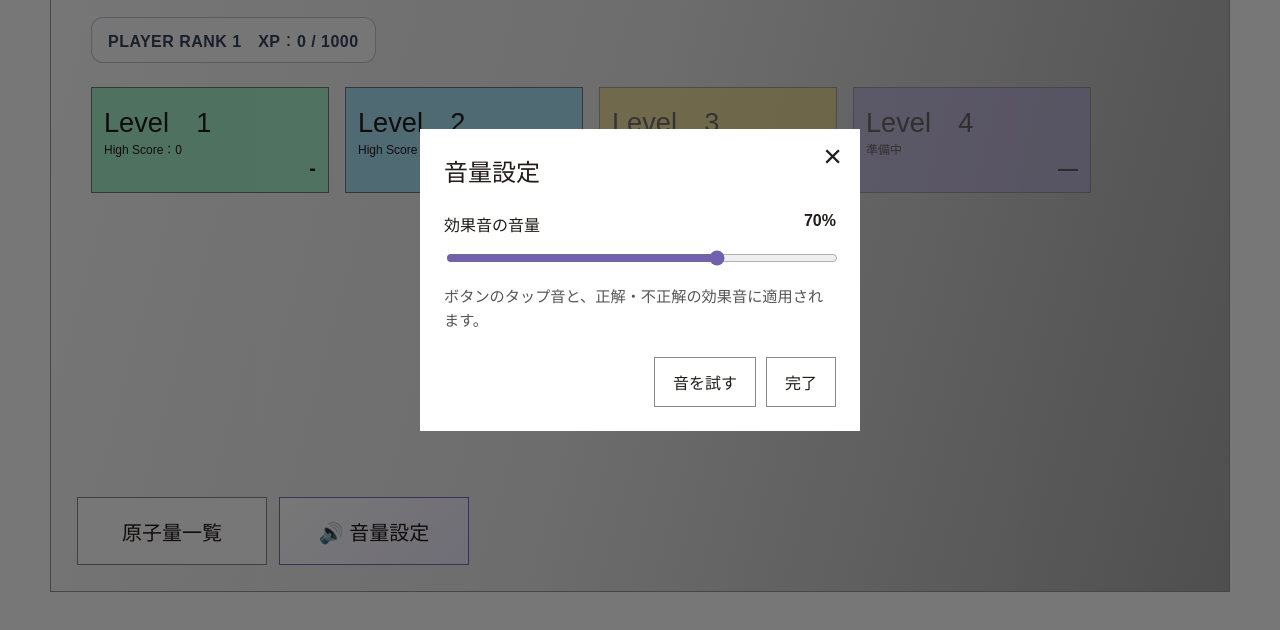
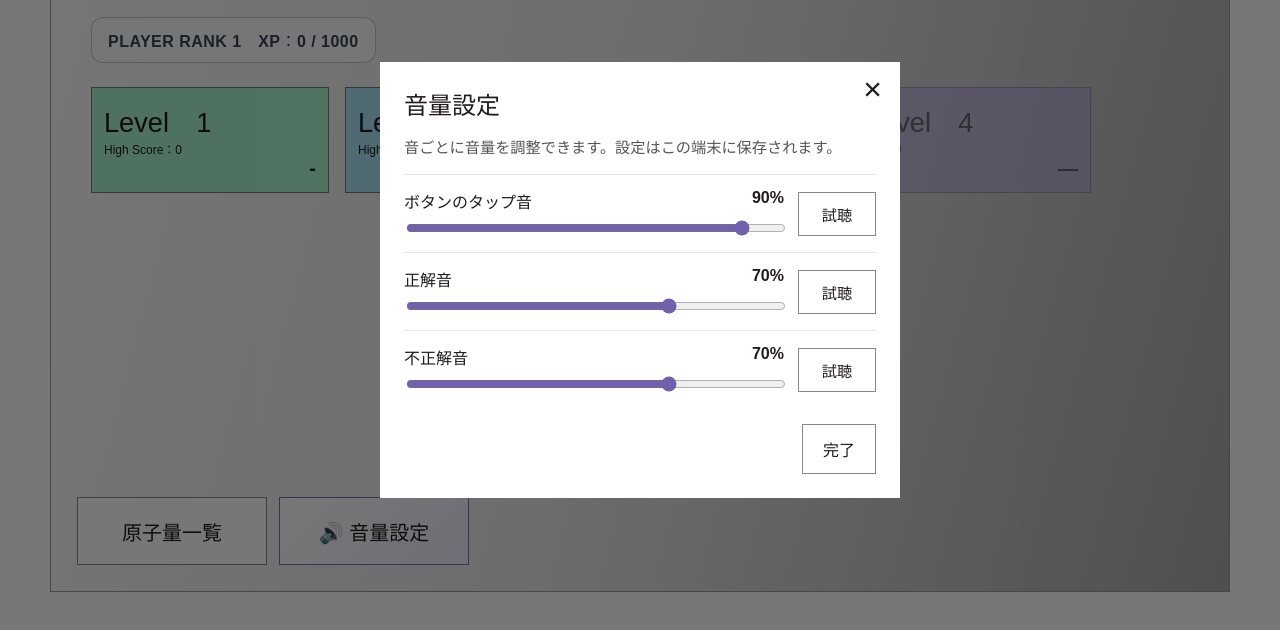
Before and after one commit to kefeng62/sikiryokeisan, a plain HTML site: page index.html in a window 1280 px wide. Both pictures are taken after a click on the button "🔊 音量設定". Shown: the part 120-750 px from the top of the page. Drawn offline with Linux system fonts and the light colour scheme; no server answers.

Commit message:
Increase tap sound and add separate volume controls per sound

```diff
--- a/index.html
+++ b/index.html
@@ -7,7 +7,7 @@
   <title>式量計算</title>
   <link rel="stylesheet" href="style.css">
   <link rel="stylesheet" href="effects.css">
-  <link rel="stylesheet" href="sound-settings.css?v=2">
+  <link rel="stylesheet" href="sound-settings.css?v=3">
 </head>
 <body>
   <main class="app-shell">
@@ -26,14 +26,8 @@
       <div class="correct-flash" aria-hidden="true"></div>
       <div class="miss-flash" aria-hidden="true"></div>
       <header class="game-header">
-        <div>
-          <div class="level-heading" id="game-level">Level 1</div>
-          <div class="question-number" id="question-number">問 1</div>
-        </div>
-        <div class="score-and-time">
-          <div>SCORE：<span id="current-score">0</span></div>
-          <time id="question-timer">0:00.00</time>
-        </div>
+        <div><div class="level-heading" id="game-level">Level 1</div><div class="question-number" id="question-number">問 1</div></div>
+        <div class="score-and-time"><div>SCORE：<span id="current-score">0</span></div><time id="question-timer">0:00.00</time></div>
       </header>
       <div class="question-area">
         <div class="compound" id="compound">H<sub>2</sub>O</div>
@@ -50,10 +44,7 @@
           <button class="zero" data-key="0">0</button><button class="decimal" data-key="dot">.</button>
           <button class="go-button" id="submit-answer" disabled>GO</button>
         </div>
-        <div class="pass-wrap">
-          <button id="pass-button" class="secondary pass-button hidden">パス</button>
-          <div id="pass-remaining" class="pass-remaining">後3回</div>
-        </div>
+        <div class="pass-wrap"><button id="pass-button" class="secondary pass-button hidden">パス</button><div id="pass-remaining" class="pass-remaining">後3回</div></div>
         <aside class="atomic-panel"><h2>原子量</h2><div id="atomic-list" class="atomic-list"></div></aside>
       </div>
     </section>
@@ -62,16 +53,13 @@
       <header class="result-header"><span id="result-level">Level 1</span><span>RESULT</span></header>
       <div class="result-content">
         <div class="result-stats">
-          <div><span>SCORE</span><strong id="result-score">0</strong></div>
-          <div><span>TIME</span><strong id="result-time">0:00.00</strong></div>
-          <div><span>MISS</span><strong id="result-miss">0</strong></div>
-          <div><span>正解数</span><strong id="result-correct">0 / 0</strong></div>
+          <div><span>SCORE</span><strong id="result-score">0</strong></div><div><span>TIME</span><strong id="result-time">0:00.00</strong></div>
+          <div><span>MISS</span><strong id="result-miss">0</strong></div><div><span>正解数</span><strong id="result-correct">0 / 0</strong></div>
           <div><span>パス回数</span><strong id="result-pass">0</strong></div>
         </div>
         <div class="rank" id="result-rank">S</div>
       </div>
-      <p class="rank-detail" id="rank-detail"></p>
-      <div class="player-progress" id="player-xp">PLAYER RANK 1　XP：0 / 1000</div>
+      <p class="rank-detail" id="rank-detail"></p><div class="player-progress" id="player-xp">PLAYER RANK 1　XP：0 / 1000</div>
       <div class="player-rankup hidden" id="player-rankup" aria-live="polite"></div>
       <div class="rank-border" id="rank-border">S：70%以上　A：55%以上　B：45%以上　C：30%以上　D：15%以上　E：それ以下</div>
       <button id="back-home-button" class="secondary result-back">もどる</button>
@@ -81,27 +69,33 @@
       <div class="modal-card sound-settings-card">
         <button id="close-sound-settings" class="modal-close" aria-label="閉じる">×</button>
         <h2 id="sound-settings-title">音量設定</h2>
-        <label class="volume-label" for="sound-volume">効果音の音量 <output id="sound-volume-value" for="sound-volume">70%</output></label>
-        <input id="sound-volume" type="range" min="0" max="100" value="70" aria-describedby="sound-volume-help">
-        <p id="sound-volume-help" class="volume-help">ボタンのタップ音と、正解・不正解の効果音に適用されます。</p>
-        <div class="sound-settings-actions">
-          <button id="sound-test-button" class="secondary" data-no-tap>音を試す</button>
-          <button id="sound-settings-done" class="secondary" data-no-tap>完了</button>
+        <p class="volume-help">音ごとに音量を調整できます。設定はこの端末に保存されます。</p>
+        <div class="sound-volume-row">
+          <label class="volume-label" for="sound-volume-tap">ボタンのタップ音 <output id="sound-volume-tap-value" for="sound-volume-tap">90%</output></label>
+          <input id="sound-volume-tap" type="range" min="0" max="100" value="90">
+          <button id="sound-test-tap" class="secondary sound-test-button" data-no-tap>試聴</button>
         </div>
+        <div class="sound-volume-row">
+          <label class="volume-label" for="sound-volume-correct">正解音 <output id="sound-volume-correct-value" for="sound-volume-correct">70%</output></label>
+          <input id="sound-volume-correct" type="range" min="0" max="100" value="70">
+          <button id="sound-test-correct" class="secondary sound-test-button" data-no-tap>試聴</button>
+        </div>
+        <div class="sound-volume-row">
+          <label class="volume-label" for="sound-volume-wrong">不正解音 <output id="sound-volume-wrong-value" for="sound-volume-wrong">70%</output></label>
+          <input id="sound-volume-wrong" type="range" min="0" max="100" value="70">
+          <button id="sound-test-wrong" class="secondary sound-test-button" data-no-tap>試聴</button>
+        </div>
+        <div class="sound-settings-actions"><button id="sound-settings-done" class="secondary" data-no-tap>完了</button></div>
       </div>
     </section>
 
     <section id="atomic-modal" class="modal hidden" role="dialog" aria-modal="true" aria-labelledby="modal-title">
-      <div class="modal-card">
-        <button id="close-modal" class="modal-close" aria-label="閉じる">×</button>
-        <h2 id="modal-title">原子量一覧</h2>
-        <div id="all-atomic-list" class="all-atomic-list"></div>
-      </div>
+      <div class="modal-card"><button id="close-modal" class="modal-close" aria-label="閉じる">×</button><h2 id="modal-title">原子量一覧</h2><div id="all-atomic-list" class="all-atomic-list"></div></div>
     </section>
   </main>
   <script src="script.js"></script>
   <script src="particles.js"></script>
-  <script src="sound-effects.js?v=2"></script>
+  <script src="sound-effects.js?v=3"></script>
   <script src="home-progress.js"></script>
   <script src="decimal-key.js"></script>
 </body>
--- a/sound-effects.js
+++ b/sound-effects.js
@@ -1,28 +1,35 @@
-// Sound effects and volume controls. This file is loaded after the page markup.
+// Sound effects and independent per-sound volume controls.
 (() => {
-  const VOLUME_KEY = 'formula-game-sound-volume';
-  const DEFAULT_VOLUME = 0.7;
+  const STORAGE_PREFIX = 'formula-game-volume-';
+  const DEFAULT_VOLUMES = { tap: 0.9, correct: 0.7, wrong: 0.7 };
   const soundUrls = {
     correct: 'https://raw.githubusercontent.com/kefeng62/sikiryokeisan/main/%E6%88%90%E5%8A%9F%E9%9F%B3.wav',
     wrong: 'https://raw.githubusercontent.com/kefeng62/sikiryokeisan/main/%E5%A4%B1%E6%95%97%E9%9F%B3.mp3'
   };
   const buffers = {};
   const audioElements = {};
+  const volumes = { ...DEFAULT_VOLUMES };
   let context = null;
-  let volume = DEFAULT_VOLUME;
 
+  // Migrate the previous shared setting to the two answer sounds, if present.
   try {
-    const saved = localStorage.getItem(VOLUME_KEY);
-    if (saved !== null && Number.isFinite(Number(saved))) {
-      volume = Math.min(1, Math.max(0, Number(saved)));
+    const oldVolume = localStorage.getItem('formula-game-sound-volume');
+    if (oldVolume !== null && Number.isFinite(Number(oldVolume))) {
+      volumes.correct = volumes.wrong = Math.min(1, Math.max(0, Number(oldVolume)));
+    }
+    for (const kind of Object.keys(volumes)) {
+      const saved = localStorage.getItem(`${STORAGE_PREFIX}${kind}`);
+      if (saved !== null && Number.isFinite(Number(saved))) {
+        volumes[kind] = Math.min(1, Math.max(0, Number(saved)));
+      }
     }
   } catch (_) {}
 
   function getContext() {
-    const Context = window.AudioContext || window.webkitAudioContext;
-    if (!Context) return null;
+    const AudioContextClass = window.AudioContext || window.webkitAudioContext;
+    if (!AudioContextClass) return null;
     try {
-      if (!context || context.state === 'closed') context = new Context();
+      if (!context || context.state === 'closed') context = new AudioContextClass();
       if (context.state === 'suspended') context.resume().catch(() => {});
       return context;
     } catch (_) { return null; }
@@ -34,30 +41,31 @@
     audioElements[kind] = audio;
   }
 
-  // Load audio buffers where supported. Playback still works through HTMLAudio if this fails.
-  const initialContext = getContext();
-  if (initialContext) {
+  // Preload audio buffers; HTMLAudio is used as a fallback.
+  const preloadContext = getContext();
+  if (preloadContext) {
     for (const [kind, url] of Object.entries(soundUrls)) {
       fetch(url)
         .then(response => {
           if (!response.ok) throw new Error(`Sound request failed: ${response.status}`);
           return response.arrayBuffer();
         })
-        .then(data => initialContext.decodeAudioData(data))
+        .then(data => preloadContext.decodeAudioData(data))
         .then(buffer => { buffers[kind] = buffer; })
         .catch(() => {});
     }
   }
 
-  function setSoundVolume(value) {
+  function setSoundVolume(kind, value) {
+    if (!(kind in volumes)) return;
     const number = Number(value);
     if (!Number.isFinite(number)) return;
-    volume = Math.min(1, Math.max(0, number));
-    try { localStorage.setItem(VOLUME_KEY, String(volume)); } catch (_) {}
+    volumes[kind] = Math.min(1, Math.max(0, number));
+    try { localStorage.setItem(`${STORAGE_PREFIX}${kind}`, String(volumes[kind])); } catch (_) {}
   }
 
   function playSound(kind) {
-    if (volume <= 0) return;
+    if (volumes[kind] === undefined || volumes[kind] <= 0) return;
     const audio = audioElements[kind];
     if (!audio) return;
     const activeContext = getContext();
@@ -66,7 +74,7 @@
         const source = activeContext.createBufferSource();
         const gain = activeContext.createGain();
         source.buffer = buffers[kind];
-        gain.gain.value = volume;
+        gain.gain.value = volumes[kind];
         source.connect(gain);
         gain.connect(activeContext.destination);
         source.start();
@@ -76,25 +84,27 @@
     try {
       audio.pause();
       audio.currentTime = 0;
-      audio.volume = volume;
+      audio.volume = volumes[kind];
       const promise = audio.play();
       if (promise) promise.catch(() => {});
     } catch (_) {}
   }
 
+  // Louder, crisp two-note tap synthesized locally (no extra audio file needed).
   function playTapSound() {
-    if (volume <= 0) return;
+    const tapVolume = volumes.tap;
+    if (tapVolume <= 0) return;
     const activeContext = getContext();
     if (!activeContext) return;
     try {
       const now = activeContext.currentTime;
-      [[740, 0, 0.045], [1046, 0.025, 0.055]].forEach(([frequency, offset, duration]) => {
+      [[740, 0, 0.05], [1046, 0.025, 0.065]].forEach(([frequency, offset, duration]) => {
         const oscillator = activeContext.createOscillator();
         const gain = activeContext.createGain();
-        oscillator.type = 'sine';
+        oscillator.type = 'triangle';
         oscillator.frequency.setValueAtTime(frequency, now + offset);
         gain.gain.setValueAtTime(0.0001, now + offset);
-        gain.gain.exponentialRampToValueAtTime(Math.max(0.0002, volume * 0.12), now + offset + 0.006);
+        gain.gain.exponentialRampToValueAtTime(Math.max(0.0002, tapVolume * 0.28), now + offset + 0.005);
         gain.gain.exponentialRampToValueAtTime(0.0001, now + offset + duration);
         oscillator.connect(gain);
         gain.connect(activeContext.destination);
@@ -106,9 +116,9 @@
 
   window.playSound = playSound;
   window.setSoundVolume = setSoundVolume;
-  window.getSoundVolume = () => volume;
+  window.getSoundVolume = kind => volumes[kind];
 
-  // Resume from the user gesture, then play the click sound on pointerup.
+  // Unlock audio on the user's gesture and play a tap for enabled buttons.
   document.addEventListener('pointerdown', () => { getContext(); }, { capture: true, passive: true });
   document.addEventListener('click', event => {
     const button = event.target.closest('button');
@@ -117,40 +127,42 @@
 
   const modal = document.getElementById('sound-settings-modal');
   const openButton = document.getElementById('sound-settings-button');
-  const slider = document.getElementById('sound-volume');
-  const valueOutput = document.getElementById('sound-volume-value');
-  if (!modal || !openButton || !slider || !valueOutput) return;
+  if (!modal || !openButton) return;
 
   const close = () => {
     modal.classList.add('hidden');
     modal.setAttribute('aria-hidden', 'true');
   };
-  const open = () => {
+  openButton.addEventListener('click', () => {
     modal.classList.remove('hidden');
     modal.setAttribute('aria-hidden', 'false');
-    slider.focus({ preventScroll: true });
-  };
-  const syncVolume = () => {
-    const percent = Math.round(volume * 100);
-    slider.value = String(percent);
-    valueOutput.value = `${percent}%`;
-    valueOutput.textContent = `${percent}%`;
-  };
-
-  modal.setAttribute('aria-hidden', 'true');
-  syncVolume();
-  openButton.addEventListener('click', open);
+    modal.querySelector('input[type="range"]')?.focus({ preventScroll: true });
+  });
   document.getElementById('close-sound-settings')?.addEventListener('click', close);
   document.getElementById('sound-settings-done')?.addEventListener('click', close);
-  document.getElementById('sound-test-button')?.addEventListener('click', () => playSound('correct'));
-  slider.addEventListener('input', () => {
-    setSoundVolume(Number(slider.value) / 100);
-    syncVolume();
-  });
-  modal.addEventListener('click', event => {
-    if (event.target === modal) close();
-  });
+  modal.addEventListener('click', event => { if (event.target === modal) close(); });
   document.addEventListener('keydown', event => {
     if (event.key === 'Escape' && !modal.classList.contains('hidden')) close();
   });
+
+  for (const kind of Object.keys(volumes)) {
+    const slider = document.getElementById(`sound-volume-${kind}`);
+    const output = document.getElementById(`sound-volume-${kind}-value`);
+    if (!slider || !output) continue;
+    const sync = () => {
+      const percent = Math.round(volumes[kind] * 100);
+      slider.value = String(percent);
+      output.value = `${percent}%`;
+      output.textContent = `${percent}%`;
+    };
+    sync();
+    slider.addEventListener('input', () => {
+      setSoundVolume(kind, Number(slider.value) / 100);
+      sync();
+    });
+    document.getElementById(`sound-test-${kind}`)?.addEventListener('click', () => {
+      if (kind === 'tap') playTapSound();
+      else playSound(kind);
+    });
+  }
 })();
--- a/sound-settings.css
+++ b/sound-settings.css
@@ -1,40 +1,22 @@
-/* Top-page sound controls and a compact, accessible volume settings dialog. */
-.home-actions {
-  position: absolute;
-  left: 26px;
-  bottom: 26px;
-  display: flex;
-  flex-wrap: wrap;
-  gap: 12px;
+/* Top-page sound controls and an accessible volume settings dialog. */
+.home-actions { position:absolute; left:26px; bottom:26px; display:flex; flex-wrap:wrap; gap:12px; }
+.home-atomic, .home-sound-settings { position:static; min-width:190px; min-height:68px; }
+.home-sound-settings { border-color:#7c6bb1; background:linear-gradient(135deg,#fff,#f0ecff); }
+.home-sound-settings:hover { background:#e9e2ff; }
+.sound-settings-card { width:min(520px,100%); }
+.sound-settings-card h2 { margin-bottom:8px; }
+.volume-help { color:#555; line-height:1.55; font-size:.95rem; }
+.sound-volume-row { display:grid; grid-template-columns:1fr auto; gap:5px 14px; align-items:center; padding:14px 0; border-top:1px solid #e6e3ec; }
+.volume-label { display:flex; justify-content:space-between; gap:12px; font-weight:700; margin:0; }
+.sound-volume-row input[type="range"] { grid-column:1; width:100%; accent-color:#7060ad; cursor:pointer; }
+.sound-test-button { grid-column:2; grid-row:1 / 3; min-width:78px; padding:10px 12px !important; font-size:.95rem !important; }
+.sound-settings-actions { display:flex; justify-content:flex-end; gap:10px; margin-top:16px; }
+.sound-settings-actions .secondary { padding:12px 20px; font-size:1rem; }
+@media (max-width:700px) {
+  .home-actions { position:static; flex-direction:column; align-items:stretch; margin-top:20px; }
+  .home-atomic, .home-sound-settings { width:100%; min-height:58px; margin:0; }
 }
-.home-atomic,
-.home-sound-settings {
-  position: static;
-  min-width: 190px;
-  min-height: 68px;
+@media (max-width:380px) {
+  .sound-volume-row { gap:8px; }
+  .sound-test-button { min-width:62px; padding:9px 8px !important; }
 }
-.home-sound-settings {
-  border-color: #7c6bb1;
-  background: linear-gradient(135deg, #fff, #f0ecff);
-}
-.home-sound-settings:hover { background: #e9e2ff; }
-.sound-settings-card { width: min(440px, 100%); }
-.volume-label {
-  display: flex;
-  justify-content: space-between;
-  gap: 16px;
-  font-weight: 700;
-  margin: 24px 0 12px;
-}
-#sound-volume { width: 100%; accent-color: #7060ad; cursor: pointer; }
-.volume-help { color: #555; line-height: 1.6; font-size: .95rem; }
-.sound-settings-actions { display: flex; justify-content: flex-end; gap: 10px; margin-top: 24px; }
-.sound-settings-actions .secondary { padding: 12px 18px; font-size: 1rem; }
-@media (max-width: 700px) {
-  .home-actions { position: static; flex-direction: column; align-items: stretch; margin-top: 20px; }
-  .home-atomic, .home-sound-settings { width: 100%; min-height: 58px; margin: 0; }
-}
-@media (max-width: 380px) {
-  .sound-settings-actions { flex-direction: column; }
-  .sound-settings-actions .secondary { width: 100%; }
-}
```
